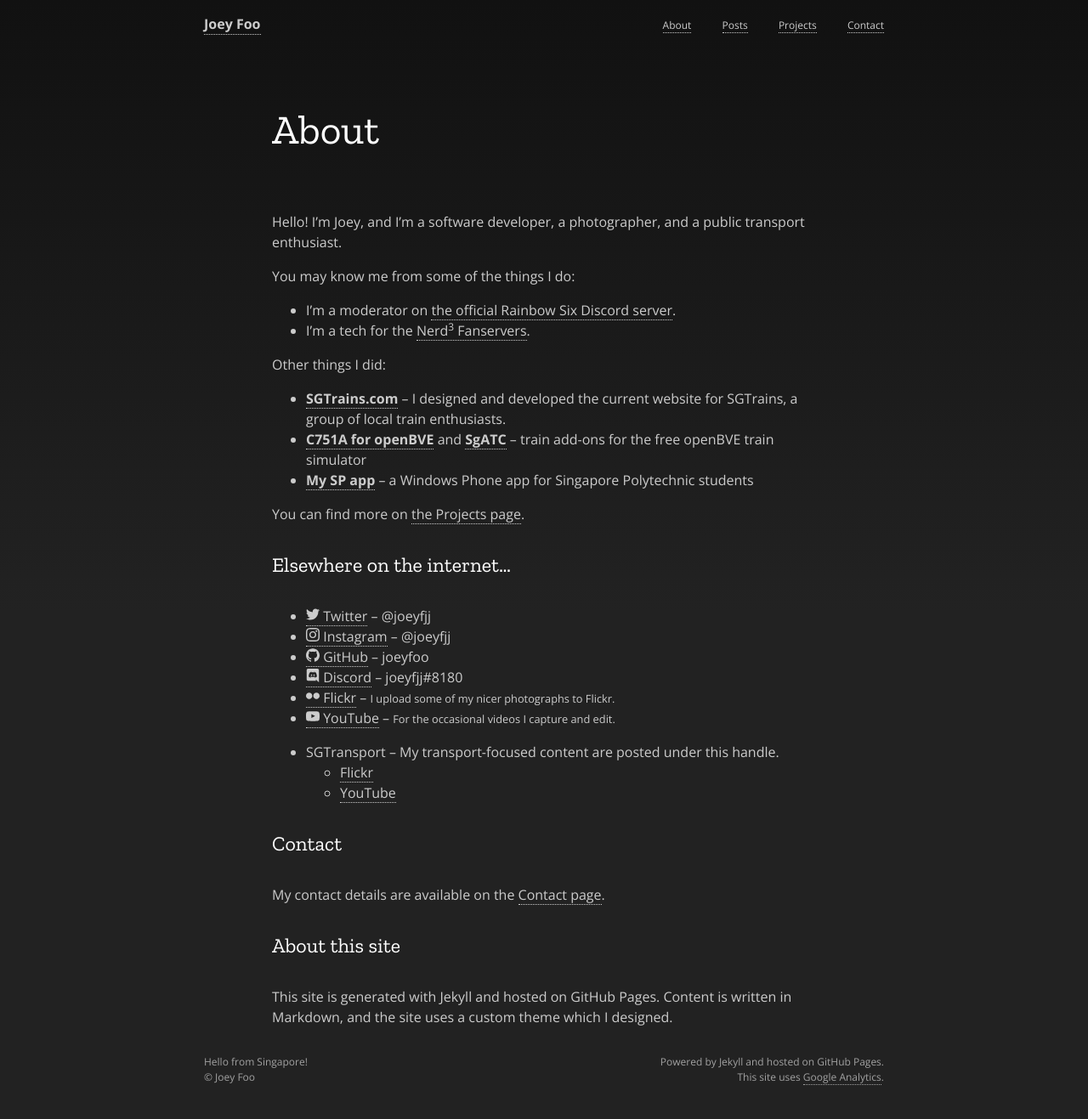
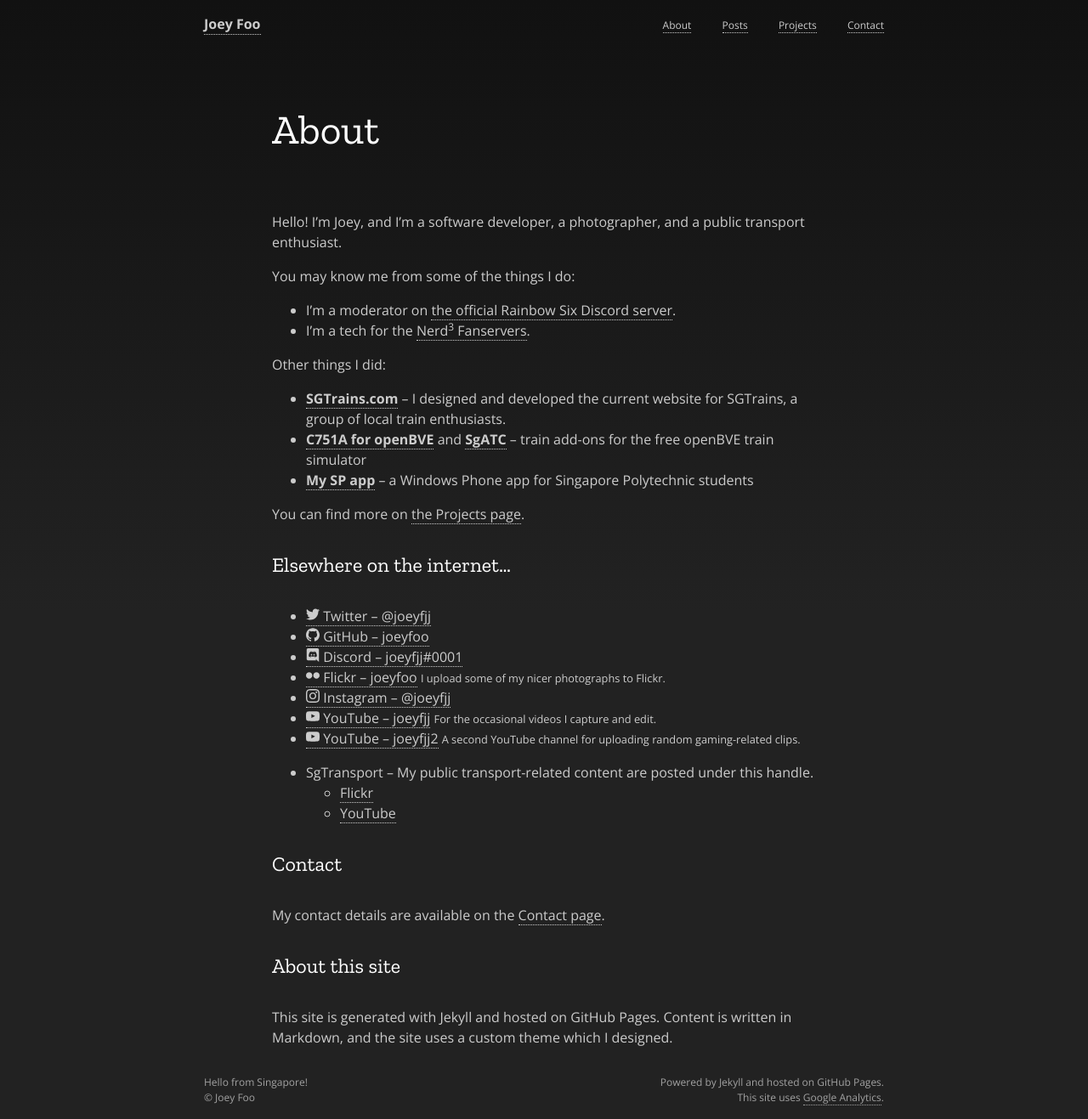
Before and after one commit to joeyfoo/joeyfoo.github.io, a Jekyll site: the page built from about.md, in a window 1280 px wide. Shown: the whole page at 85% size. Built offline with Jekyll 4.4.1, drawn with Linux system fonts in a browser that asks for light colours; before the commit the page ends 1293 px from its top, so only the background shows below that.

```diff
--- a/about.md
+++ b/about.md
@@ -20,14 +20,16 @@
 
 ## Elsewhere on the internet...
 
-* [{% include icons/twitter.svg %} Twitter](https://twitter.com/joeyfjj) -- @joeyfjj
-* [{% include icons/instagram.svg %} Instagram](https://www.instagram.com/joeyfjj/) -- @joeyfjj
-* [{% include icons/github.svg %} GitHub](https://github.com/joeyfoo) -- joeyfoo
-* [{% include icons/discord.svg %} Discord](https://discordapp.com/) -- joeyfjj#8180
-* [{% include icons/flickr.svg %} Flickr](https://www.flickr.com/photos/joeyfoo/) -- <small>I upload some of my nicer photographs to Flickr.</small>
-* [{% include icons/youtube.svg %} YouTube](https://www.youtube.com/user/joeyfjj) -- <small>For the occasional videos I capture and edit.</small>
+* [{% include icons/twitter.svg %} Twitter -- @joeyfjj](https://twitter.com/joeyfjj)
+* [{% include icons/github.svg %} GitHub -- joeyfoo](https://github.com/joeyfoo)
+* [{% include icons/discord.svg %} Discord -- joeyfjj#0001](https://discordapp.com/)
+* [{% include icons/flickr.svg %} Flickr -- joeyfoo](https://www.flickr.com/photos/joeyfoo/) <small>I upload some of my nicer photographs to Flickr.</small>
+* [{% include icons/instagram.svg %} Instagram -- @joeyfjj](https://www.instagram.com/joeyfjj/)
+* [{% include icons/youtube.svg %} YouTube -- joeyfjj](https://www.youtube.com/user/joeyfjj) <small>For the occasional videos I capture and edit.</small>
+* [{% include icons/youtube.svg %} YouTube -- joeyfjj2](https://www.youtube.com/channel/UCJXRrmE82RZ9WoUScgp7STA) <small>A second YouTube channel for uploading random gaming-related clips.</small>
 
-* SGTransport -- My transport-focused content are posted under this handle.
+
+* SgTransport -- My public transport-related content are posted under this handle.
     * [Flickr](https://www.flickr.com/photos/sgtransport/)
     * [YouTube](https://www.youtube.com/user/SingaporeTransport)
 
```
Also changed, not shown: _layouts/home.html (+0 -12 lines).
